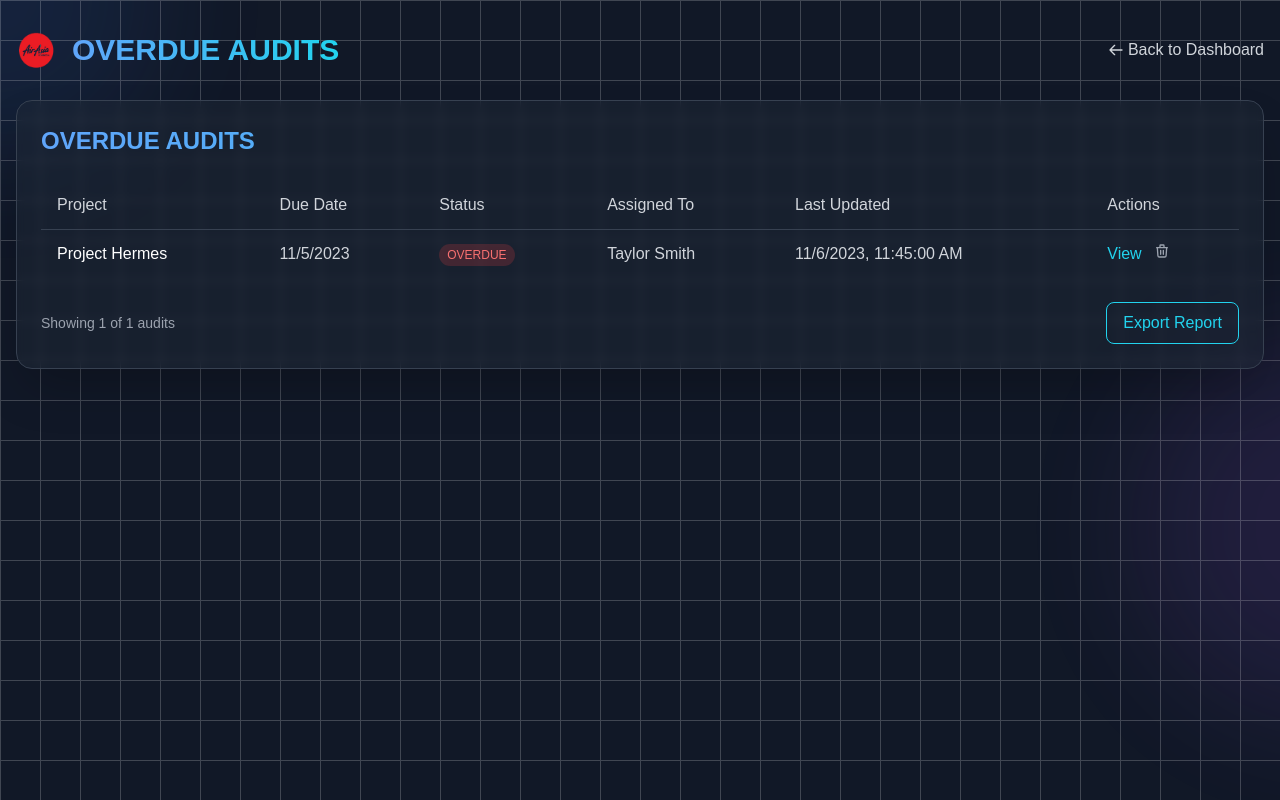
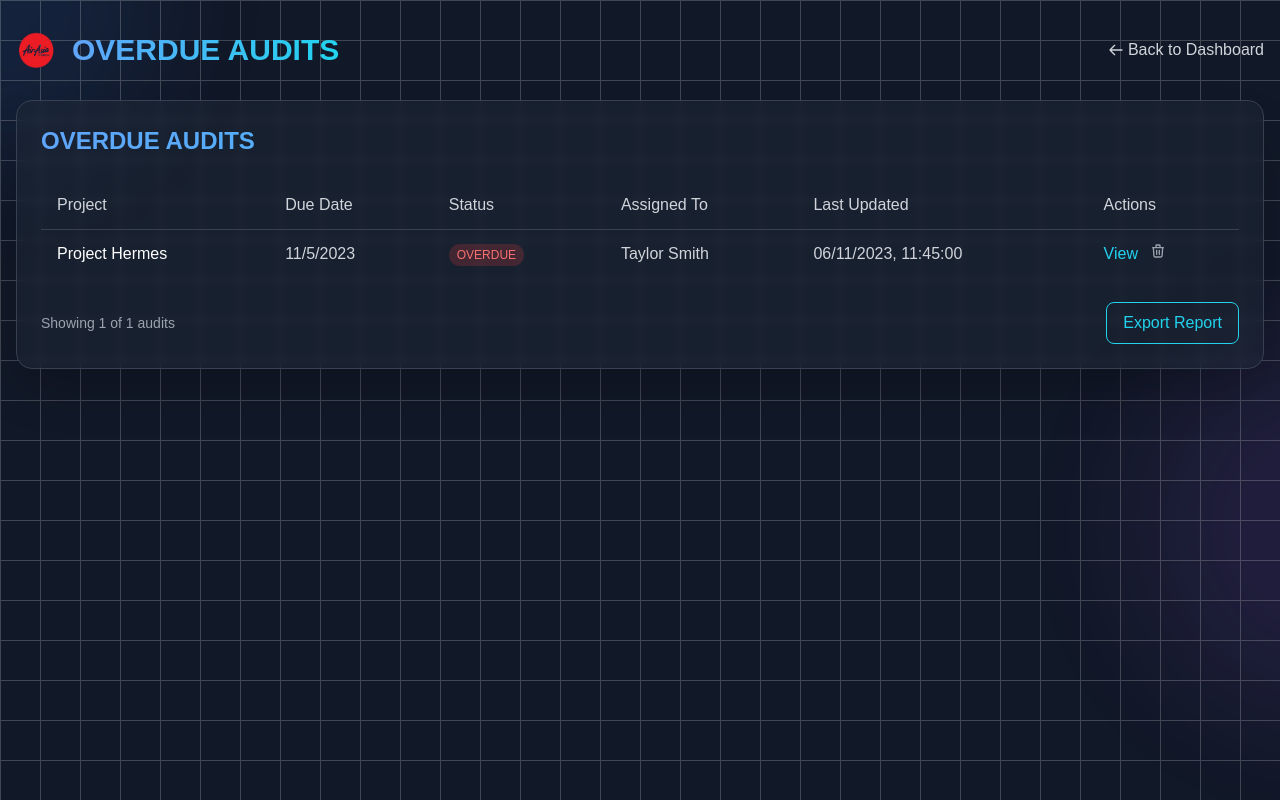
Before and after one commit to M1ngsan636/audit-tracker, a Next.js app: page /user/overdue in a window 1280 px wide. Built offline with nearby package versions, Linux system fonts and the light colour scheme.

Commit message:
install date-fns

```diff
--- a/package.json
+++ b/package.json
@@ -9,6 +9,7 @@
     "lint": "next lint"
   },
   "dependencies": {
+    "date-fns": "^4.1.0",
     "googleapis": "^149.0.0",
     "next": "15.3.2",
     "react": "^19.0.0",
--- a/src/components/AuditTable.tsx
+++ b/src/components/AuditTable.tsx
@@ -1,6 +1,6 @@
-// components/AuditTable.tsx
-"use client";
-import AuditTable from "@/components/tables/AuditTable";
+// src/components/AuditTable.tsx
+import React from 'react';
+import { format } from 'date-fns';
 
 interface AuditItem {
   id: string;
@@ -45,7 +45,7 @@ export default function AuditTable({ audits, title }: { audits: AuditItem[], tit
                   </span>
                 </td>
                 <td className="px-4 py-3 text-gray-300">{audit.assignedTo}</td>
-                <td className="px-4 py-3 text-gray-300">{new Date(audit.lastUpdated).toLocaleString()}</td>
+                <td className="px-4 py-3 text-gray-300">{format(new Date(audit.lastUpdated), 'dd/MM/yyyy, HH:mm:ss')}</td>
                 <td className="px-4 py-3">
                   <button className="text-cyan-400 hover:text-cyan-300 mr-3">
                     View
```
Also changed, not shown: 1 other file (tests, documents, lock files or other folders).
